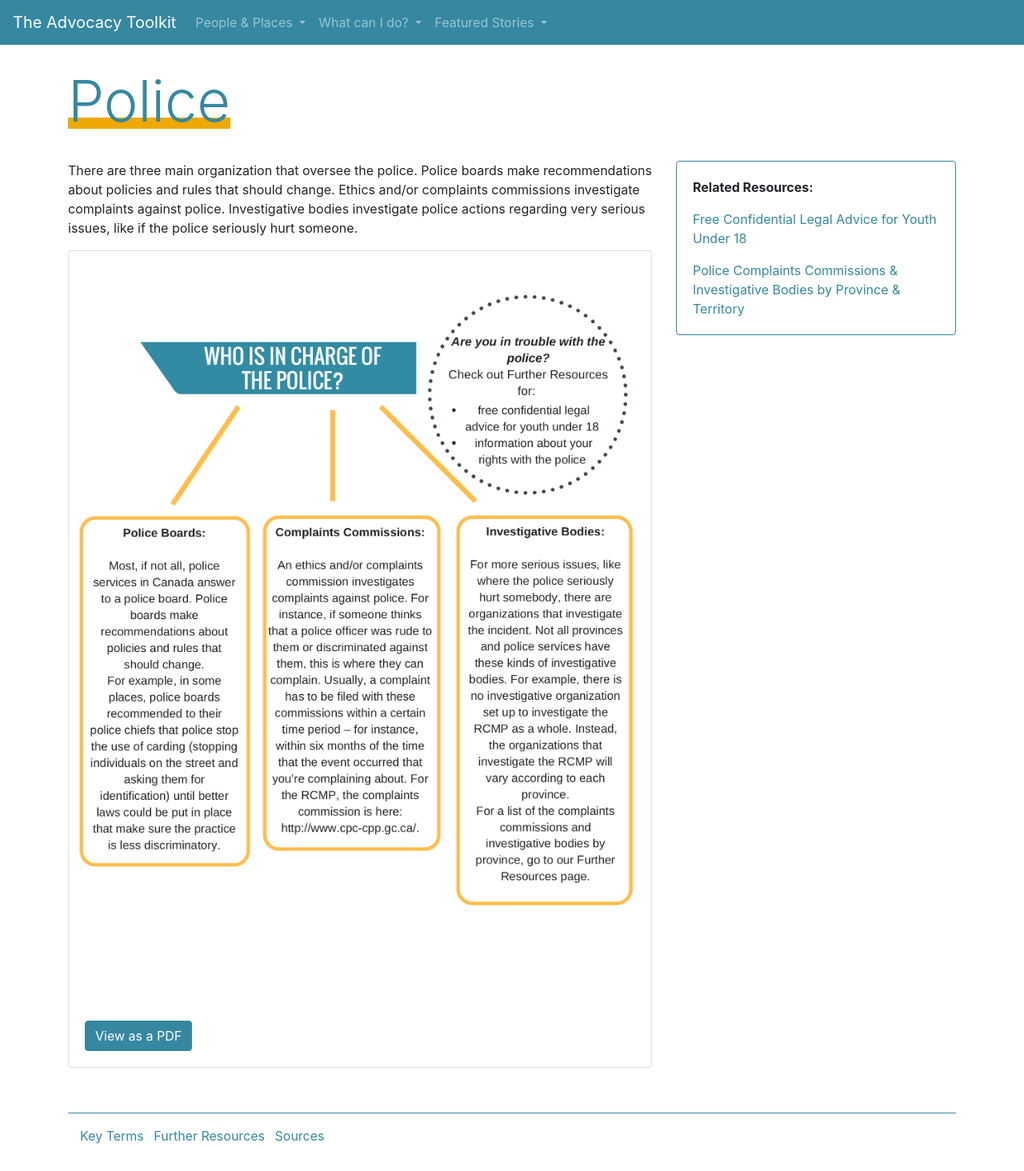
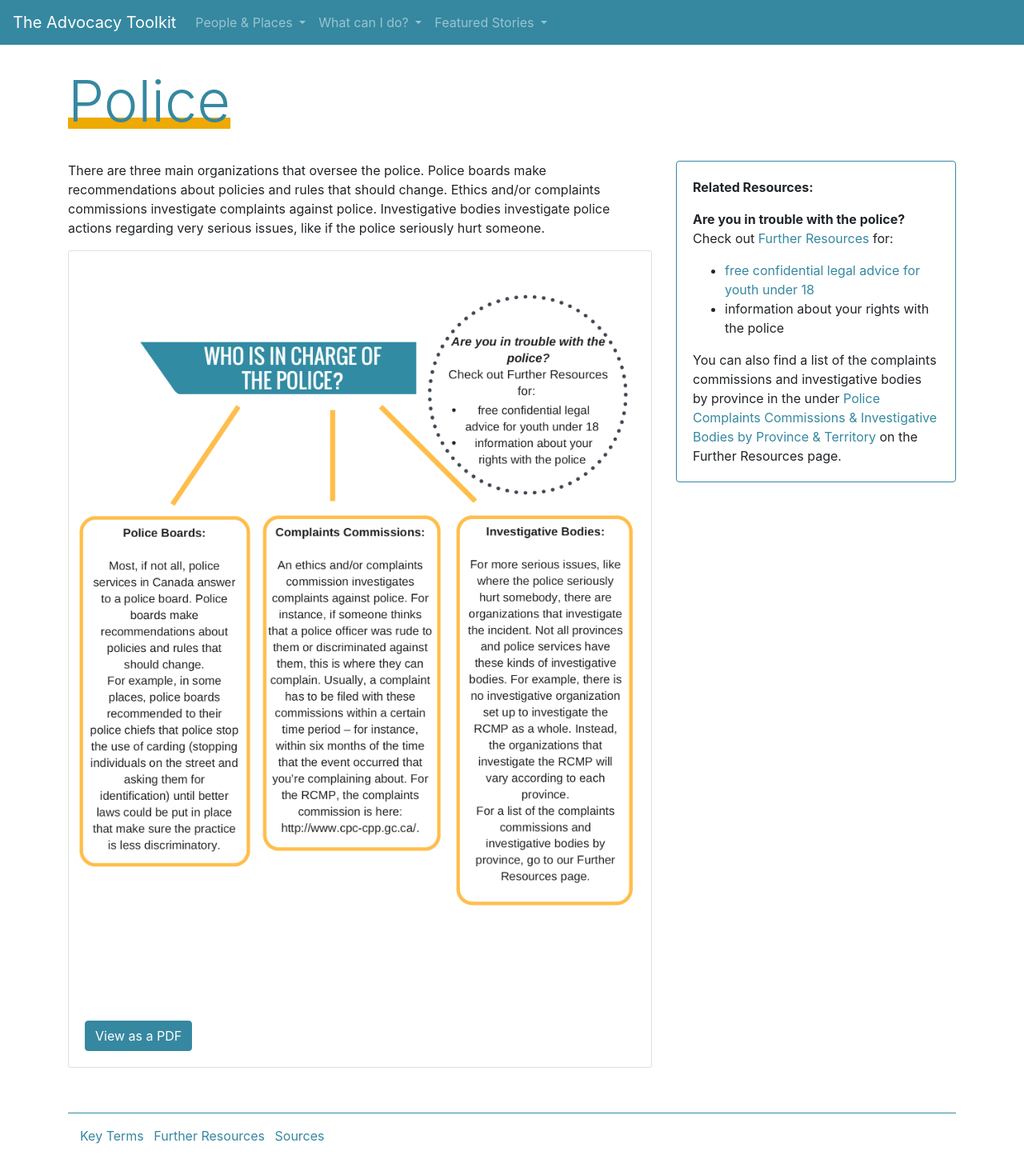
Before and after one commit to remote-rights/remote-rights.github.io, a Jekyll site: the page built from collections/_people-places/with-the-police.md, in a window 1280 px wide. Shown: the whole page at 80% size. Built offline with Jekyll 4.4.1, drawn with Linux system fonts in a browser that asks for light colours.

```diff
--- a/collections/_people-places/with-the-police.md
+++ b/collections/_people-places/with-the-police.md
@@ -7,11 +7,16 @@ pdf: "/assets/pdf/change/police.pdf"
 aside_links: |
   **Related Resources:**
 
-  [Free Confidential Legal Advice for Youth Under 18](/resources#2-free-confidential-legal-advice-for-youth-under-18)
 
+  **Are you in trouble with the police?**
+  Check out [Further Resources](/resources) for:
+  - [free confidential legal advice for youth under 18](/resources#2-free-confidential-legal-advice-for-youth-under-18)
 
-  [Police Complaints Commissions & Investigative Bodies by Province & Territory](/resources#4-police-complaints-commissions-and-investigative-bodies-by-province-and-territory)
+  - information about your rights with the police
+
+  You can also find a list of the complaints commissions and investigative bodies by province in the under [Police Complaints Commissions & Investigative Bodies by Province & Territory](/resources#4-police-complaints-commissions-and-investigative-bodies-by-province-and-territory) on the Further Resources page.
+
 position: 12
 ---
 
-There are three main organization that oversee the police. Police boards make recommendations about policies and rules that should change. Ethics and/or complaints commissions investigate complaints against police. Investigative bodies investigate police actions regarding very serious issues, like if the police seriously hurt someone.
+There are three main organizations that oversee the police. Police boards make recommendations about policies and rules that should change. Ethics and/or complaints commissions investigate complaints against police. Investigative bodies investigate police actions regarding very serious issues, like if the police seriously hurt someone.
```
Also changed, not shown: collections/_people-places/in-my-family.md (+3 -1 lines), collections/_people-places/in-my-inuit-community.md (+1 -1 lines), collections/_people-places/in-my-metis-nation.md (+1 -1 lines), collections/_people-places/schools.md (+2 -3 lines).
